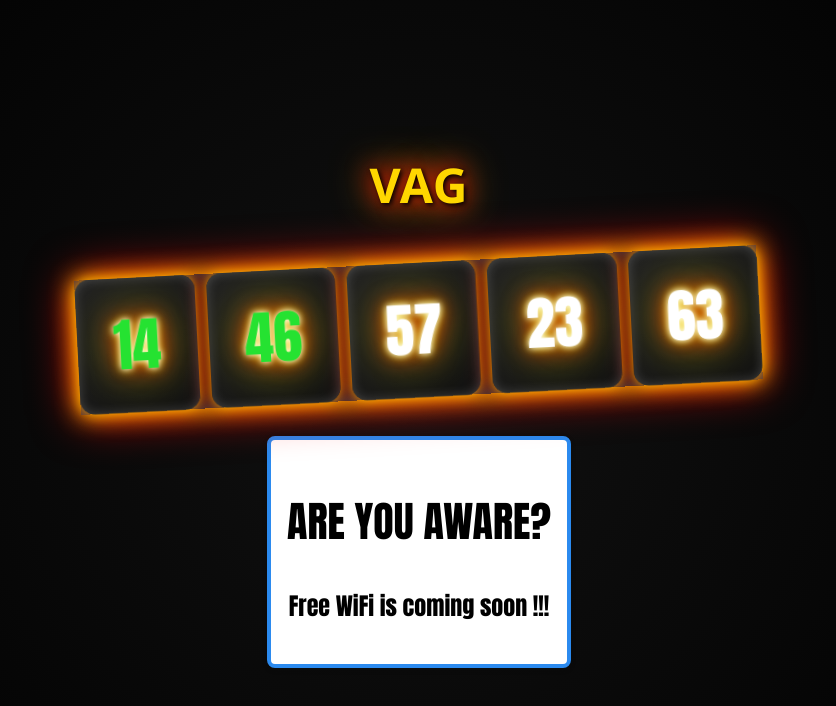
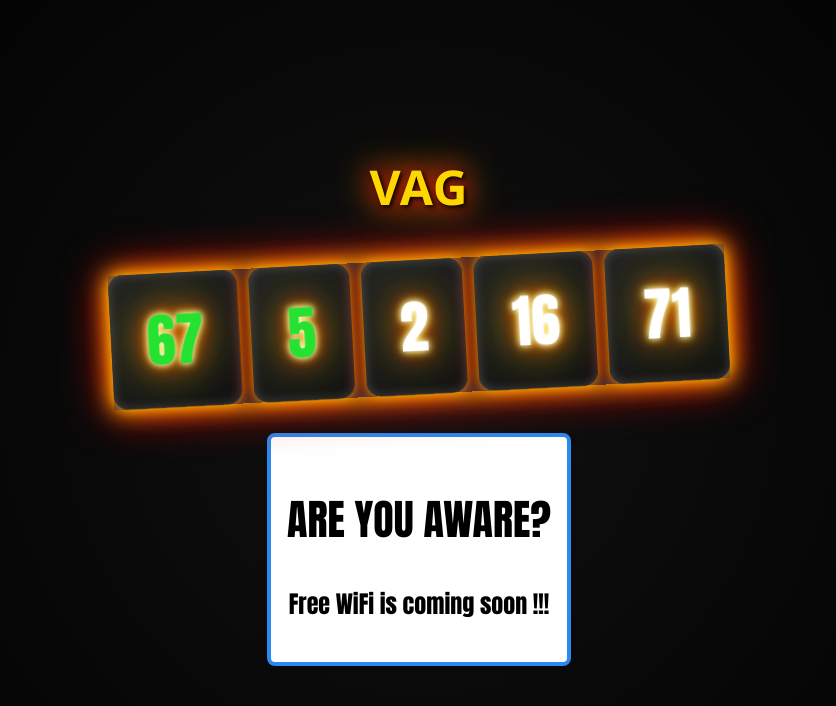
Before and after one commit to holoIntegratedOps/webpage-slideshow, a plain HTML site: page pages/forecast.html in a window 1280 px wide. Shown: the whole page, without its empty margins (221-1057 px from the left). Drawn offline with Linux system fonts and the light colour scheme.

Commit message:
forecast

```diff
--- a/pages/forecast.html
+++ b/pages/forecast.html
@@ -16,11 +16,11 @@
         <div class="mb">
             <h1 class="gameName">VAG</h1>
             <div class="container casino-glow active-glow">
-                <div style="color: rgb(37, 226, 49);">14</div>
-                <div style="color: rgb(37, 226, 49);">46</div>
-                <div>57</div>
-                <div>23</div>
-                <div>63</div>
+                <div style="color: rgb(37, 226, 49);">67</div>
+                <div style="color: rgb(37, 226, 49);">5</div>
+                <div>2</div>
+                <div>16</div>
+                <div>71</div>
             </div>
         </div>
         <div lang="mb">
```
